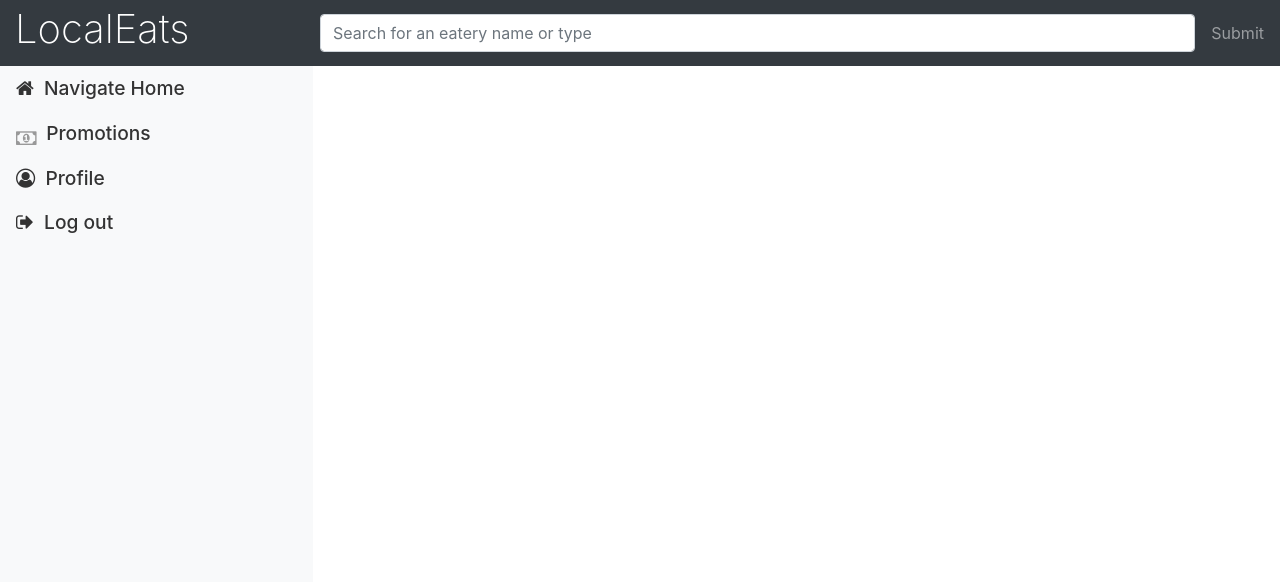
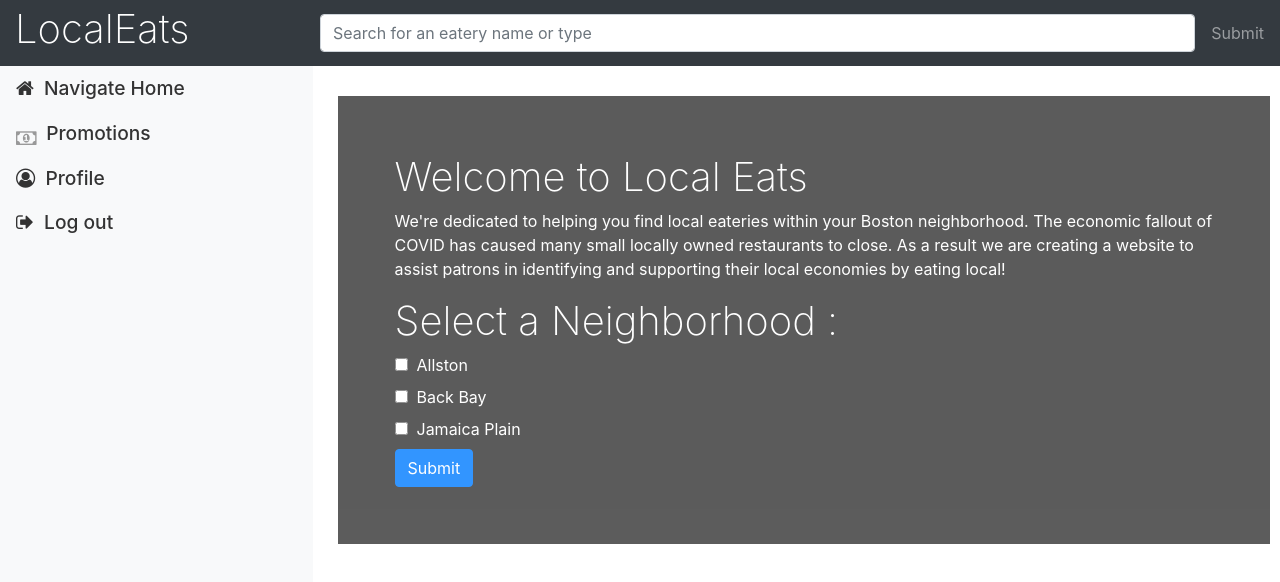
Before and after one commit to zhuje/localEats2, a React (Create React App) app: page / in a window 1280 px wide. Shown: the top 582 px of the page. Built offline with nearby package versions, Linux system fonts and the light colour scheme.

Commit message:
update to bulid out home component to make App.js more modular -- create framework for Profile and Promotion components

```diff
--- a/src/App.js
+++ b/src/App.js
@@ -1,13 +1,15 @@
 import React from "react";
 import './style/style.app.css';
-import Button from 'react-bootstrap/Button';
-import './style/style.home.css'
 import {BrowserRouter, Link } from "react-router-dom";
 import Route from "react-router-dom/es/Route";
 import Home from "./components/Home"
+import Promotions from "./components/Promotions"
+import Profile from "./components/Profile"
+
 
 
 export default class App extends React.Component{
+
     render(){
         return(
 
@@ -15,8 +17,10 @@ export default class App extends React.Component{
                 <div>
                     {/* Nav Bar */}
                     <nav className="navbar navbar-dark sticky-top bg-dark flex-md-nowrap p-0">
-                        <a className="navbar-brand col-sm-3 col-md-3 mr-0" href="#">
-                            <h1 className="dev_title"> LocalEats</h1>
+                        <a className="navbar-brand col-sm-0 col-md-3 mr-0" href="home">
+                            <h1 className="dev_title">
+                                LocalEats
+                            </h1>
                         </a>
                         <input className="form-control form-control-dark w-100" type="text"
                                placeholder="Search for an eatery name or type" aria-label="Search"/>
@@ -69,41 +73,11 @@ export default class App extends React.Component{
                             </div>
                         </nav>
 
-                        {/* Home */}
+                        {/* Routing to Other Components */}
+                        <Route path={["/home", "/"]} exact component={Home}/>
+                        <Route path="/promotions" exact component={Promotions}/>
+                        <Route path="/profile" exact component={Profile}/>
 
-                        <Route path="/home" exact component={Home}/>
-                        {/*<Route path="/promotions" exact component={Promotion}/>*/}
-                        {/*<Route path="/profile" exact component={Profile}/>*/}
-
-                        {/*<div className="col-md-9 dev_home_container" >*/}
-                        {/*    <div className="dev_background">*/}
-                        {/*        <div className="dev_transbox">*/}
-
-
-                        {/*            <h1> Welcome to Local Eats </h1>*/}
-                        {/*            <p> We're dedicated to helping you find local eateries*/}
-                        {/*                within your Boston neighborhood. The economic fallout*/}
-                        {/*                of COVID has caused many small locally owned restaurants*/}
-                        {/*                to close. As a result we are creating a website to*/}
-                        {/*                assist patrons in identifying and supporting their local*/}
-                        {/*                economies by eating local!*/}
-                        {/*            </p>*/}
-
-                        {/*            <h1> Select a Neighborhood : </h1>*/}
-                        {/*            <form>*/}
-                        {/*                <input type="checkbox" id="allston" name="allston" value="allston"/>*/}
-                        {/*                    <label htmlFor="allston"> &nbsp; Allston </label> <br/>*/}
-                        {/*                <input type="checkbox" id="backbay" name="backbay" value="backbay"/>*/}
-                        {/*                    <label htmlFor="backbay"> &nbsp; BackBay </label> <br/>*/}
-                        {/*                <input type="checkbox" id="charlestown" name="charlestown" value="charlestown"/>*/}
-                        {/*                    <label htmlFor="charlestown"> &nbsp; Charlestown </label> <br/>*/}
-                        {/*            </form>*/}
-
-                        {/*            <Button variant="primary">Submit</Button>*/}
-
-                        {/*        </div>*/}
-                        {/*    </div>*/}
-                        {/*</div>*/}
                     </div>
                 </div>
         </BrowserRouter>
--- a/src/components/Home.js
+++ b/src/components/Home.js
@@ -9,7 +9,7 @@ export default class Home extends React.Component {
                 <div className="col-md-9 dev_home_container" >
                     <div className="dev_background">
                         <div className="dev_transbox">
-                            <h1> Welcome to Local Eats </h1>
+                            <h1 className="dev_title"> Welcome to Local Eats </h1>
                             <p> We're dedicated to helping you find local eateries
                                 within your Boston neighborhood. The economic fallout
                                 of COVID has caused many small locally owned restaurants
@@ -18,7 +18,7 @@ export default class Home extends React.Component {
                                 economies by eating local!
                             </p>
 
-                            <h1> Select a Neighborhood : </h1>
+                            <h1 className="dev_title"> Select a Neighborhood : </h1>
                             <form>
                                 <input type="checkbox" id="allston" name="allston" value="allston"/>
                                 <label htmlFor="allston"> &nbsp; Allston </label> <br/>
--- a/src/components/Profile.js
+++ b/src/components/Profile.js
@@ -0,0 +1,10 @@
+import React from "react";
+
+
+export default class Profile extends React.Component{
+    render(){
+        return(
+            <h1> Profile </h1>
+        )
+    }
+}
--- a/src/components/Promotions.js
+++ b/src/components/Promotions.js
@@ -0,0 +1,10 @@
+import React from "react";
+
+
+export default class Promotions extends React.Component{
+    render(){
+        return(
+            <h1> Promotions </h1>
+        )
+    }
+}
--- a/src/style/style.home.css
+++ b/src/style/style.home.css
@@ -17,11 +17,12 @@
 
 div.dev_transbox {
     margin: 10px;
+    margin-top: 30px;
     padding: 57px;
     background-color: rgba(0,0,0,0.8);
     opacity: 0.8;
     color: white;
-    width: 50%;
+    /*width: 50%;*/
 }
 
 .dev_background {
```
Also changed, not shown: src/style/style.app.css (line endings or trailing spaces).
